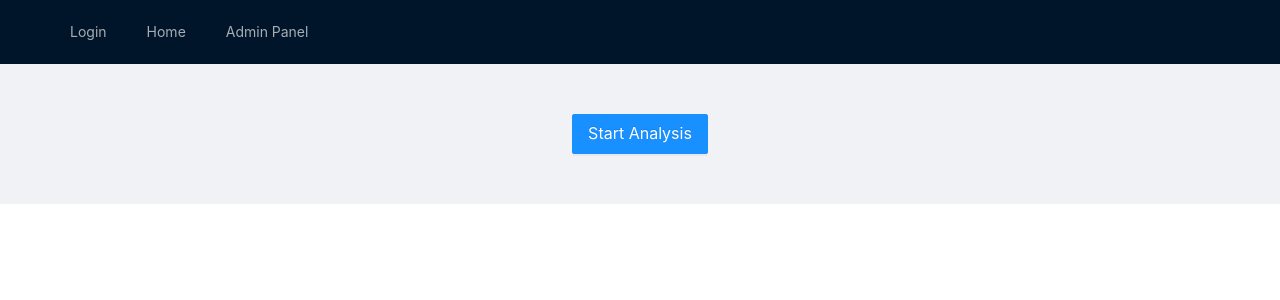
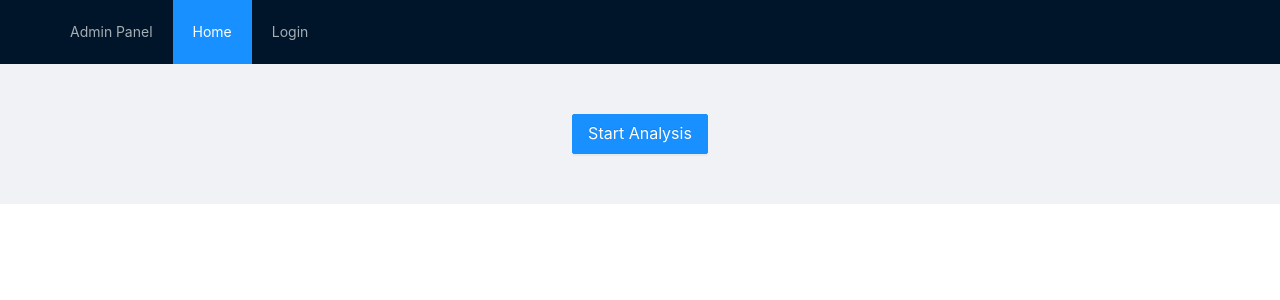
Before and after one commit to SmartPracticeschool/SBSPS-Challenge-4206-Sentimental-Analysis-of-COVID-19-tweets, a React (Create React App) app: page / in a window 1280 px wide. Shown: the top 300 px of the page. Built offline with nearby package versions, Linux system fonts and the light colour scheme; no server answers; what google-maps-react would draw is missing.

Commit message:
login/logout changes

```diff
--- a/src/containers/Layout.js
+++ b/src/containers/Layout.js
@@ -1,4 +1,4 @@
-import React from 'react';
+import React, { useState, useEffect } from 'react';
 import { Layout, Menu } from 'antd';
 import { Link, withRouter } from 'react-router-dom';
 import { connect } from 'react-redux';
@@ -8,29 +8,45 @@ import { urls } from '../constants';
 const { Header, Content } = Layout;
 
 const CustomLayout = props => {
+  const [homeSelectedKey, setHomeSelectedKey] = useState([]);
+  useEffect(() => {
+    if (props.location.pathname === "/") {
+      setHomeSelectedKey(["1"]);
+    } else if (props.location.pathname === "/analysis") {
+      setHomeSelectedKey(["2"]);
+    } else if (props.location.pathname === "/login") {
+      setHomeSelectedKey(["5"]);
+    }
+
+    if (props.isAuthenticated && (props.location.pathname === "/login" || props.location.pathname === "signup")) {
+      props.history.push('/');
+    } else if (!props.isAuthenticated && (props.location.pathname.split('/')[1] === "analysis")) {
+      props.history.push('/login');
+    }
+  }, [props]);
   return (
     <Layout className="layout">
       <Header>
         <div className="logo" />
-        <Menu theme="dark" mode="horizontal">
+        <Menu theme="dark" mode="horizontal" selectedKeys={homeSelectedKey}>
           {
             props.isAuthenticated ?
-              <Menu.Item key="1" onClick={props.logout}>Logout</Menu.Item>
+              null
               :
-              <Menu.Item key="1"><Link to="/login">Login</Link></Menu.Item>
+              <Menu.Item style={{ float: 'right' }} key="4"><a href={`${urls.baseUrl}admin/`}>Admin Panel</a></Menu.Item>
           }
-          <Menu.Item key="2"><Link to="/">Home</Link></Menu.Item>
+          <Menu.Item key="1"><Link to="/">Home</Link></Menu.Item>
           {
             props.isAuthenticated ?
-              <Menu.Item key="3"><Link to="/analysis">My Analysis</Link></Menu.Item>
+              <Menu.Item key="2"><Link to="/analysis">My Analysis</Link></Menu.Item>
               :
               null
           }
           {
             props.isAuthenticated ?
-              null
+              <Menu.Item style={{ float: 'right' }} key="3" onClick={props.logout}>Logout</Menu.Item>
               :
-              <Menu.Item style={{ float: 'right' }} key="4"><a href={`${urls.baseUrl}admin/`}>Admin Panel</a></Menu.Item>
+              <Menu.Item key="5"><Link to="/login">Login</Link></Menu.Item>
           }
         </Menu>
       </Header>
--- a/src/pages/Login.js
+++ b/src/pages/Login.js
@@ -8,7 +8,7 @@ import * as actions from '../store/actions/auth';
 const Login = props => {
   const onFinish = values => {
     props.onAuth("#", values.email, values.password);
-    props.history.push('/');
+    // props.history.push('/');
   };
 
   let errorMessage = null;
```
